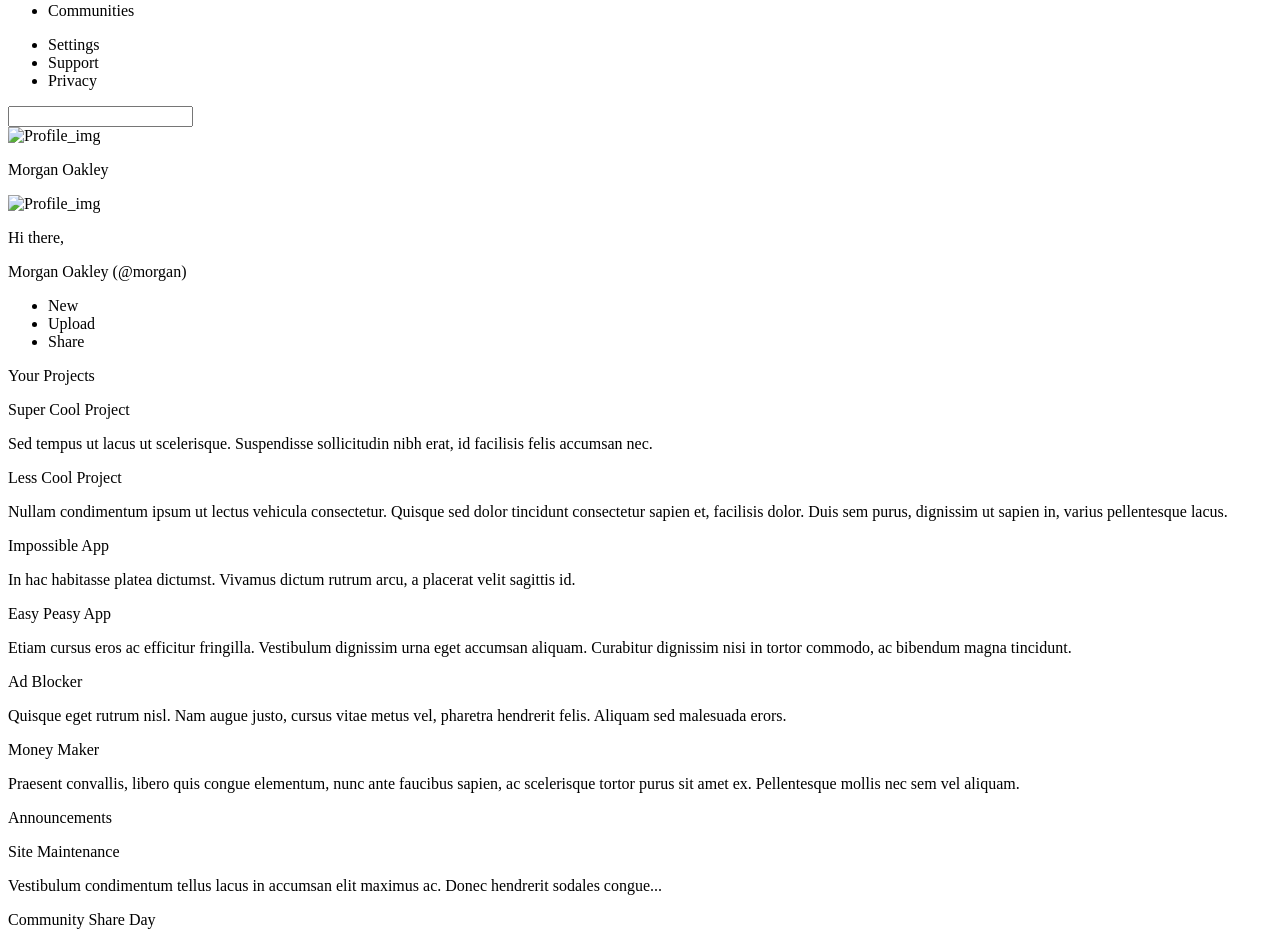
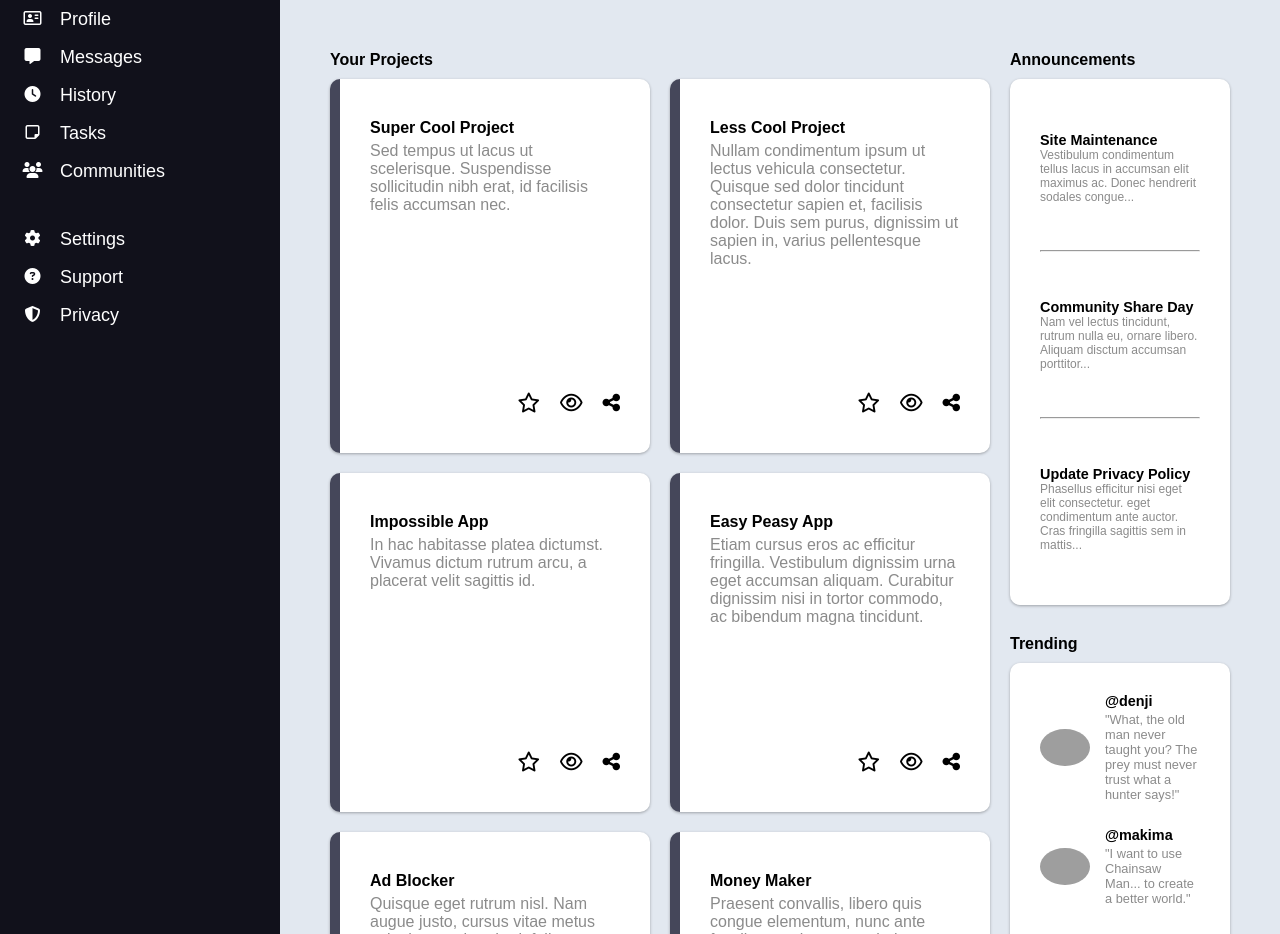
Before and after one commit to smlrodrigues/Admin-Dashboard, a plain HTML site: page index.html in a window 1280 px wide. Shown: the part 138-1072 px from the top of the page. Drawn offline with Linux system fonts and the light colour scheme; grey boxes are pictures that could not be loaded.

Commit message:
Adiciona estilo css
Além disso, adiciona e corrige conteudo do html

```diff
--- a/index.html
+++ b/index.html
@@ -7,27 +7,44 @@
     <title>Admin Dashboard</title>
     <link rel="stylesheet" href="style.css">
     <script src="script.js" defer></script>
+    <script src="https://kit.fontawesome.com/8d62256ae4.js" crossorigin="anonymous"></script>
 </head>
 <body>
     <div class="grid">
         <div class="sidebar">
-            <div class="logo">
-                <p class="text-logo">Dashboard</p>
+            <div class="logo-section">
+                <ul>
+                    <li class="icon">
+                        <i class="fa-regular fa-square"></i>
+                    </li>
+                    <li>
+                        <p>Dashboard</p>
+                    </li>
+                </ul>
             </div>
-            <div class="items-sidebar">
+            <div class="items-section">
                 <ul>
+                    <li class="icon"><i class="fa-solid fa-house"></i></li>
                     <li>Home</li>
+                    <li class="icon"><i class="fa-regular fa-address-card"></i></li>
                     <li>Profile</li>
+                    <li class="icon"><i class="fa-solid fa-message"></i></li>
                     <li>Messages</li>
+                    <li class="icon"><i class="fa-solid fa-clock"></i></li>
                     <li>History</li>
+                    <li class="icon"><i class="fa-regular fa-note-sticky"></i></li>
                     <li>Tasks</li>
+                    <li class="icon"><i class="fa-solid fa-users"></i></li>
                     <li>Communities</li>
                 </ul>
             </div>
-            <div class="config-items">
+            <div class="config-section">
                 <ul>
+                    <li class="icon"><i class="fa-solid fa-gear"></i></li>
                     <li>Settings</li>
+                    <li class="icon"><i class="fa-solid fa-circle-question"></i></li>
                     <li>Support</li>
+                    <li class="icon"><i class="fa-solid fa-shield-halved"></i></li>
                     <li>Privacy</li>
                 </ul>
             </div>
@@ -35,18 +52,22 @@
         <div class="header">
             <div class="header-top">
                 <div class="search">
+                    <i class="fa-solid fa-magnifying-glass"></i>
                     <input type="search">
                 </div>
                 <div class="profile-small">
-                    <img src="" alt="Profile_img">
-                    <p class="name">Morgan Oakley</p>
+                    <i class="fa-regular fa-bell"></i>
+                    <img src="https://cdn.donmai.us/sample/49/c8/sample-49c87f922b07efe32e96df3a39321817.jpg" alt="Profile_img">
+                    <p class="name">Makima</p>
                 </div>
             </div>
             <div class="header-main">
-                <img src="" alt="Profile_img">
-                <div class="welcome-msg">
-                    <p>Hi there,</p>
-                    <p>Morgan Oakley (@morgan)</p>
+                <div class="welcome-section">
+                    <img src="https://cdn.donmai.us/sample/49/c8/sample-49c87f922b07efe32e96df3a39321817.jpg" alt="Profile_img">
+                    <div class="welcome-msg">
+                        <p>Hi there,</p>
+                        <p>Makima (@makima)</p>
+                    </div>
                 </div>
                 <div class="actions">
                     <ul>
@@ -66,34 +87,64 @@
                         <p class="card-description">
                             Sed tempus ut lacus ut scelerisque. Suspendisse sollicitudin nibh erat, id facilisis felis accumsan nec.
                         </p>
+                        <div class="card-actions">
+                            <i class="fa-regular fa-star"></i>
+                            <i class="fa-regular fa-eye"></i>
+                            <i class="fa-solid fa-share-nodes"></i>
+                        </div>
                     </div>
                     <div class="card-item">
                         <p class="card-title">Less Cool Project</p>
                         <p class="card-description">
                             Nullam condimentum ipsum ut lectus vehicula consectetur. Quisque sed dolor tincidunt consectetur sapien et, facilisis dolor. Duis sem purus, dignissim ut sapien in, varius pellentesque lacus.
                         </p>
+                        <div class="card-actions">
+                            <i class="fa-regular fa-star"></i>
+                            <i class="fa-regular fa-eye"></i>
+                            <i class="fa-solid fa-share-nodes"></i>
+                        </div>
                     </div>
                     <div class="card-item">
                         <p class="card-title">Impossible App</p>
                         <p class="card-description">
                             In hac habitasse platea dictumst. Vivamus dictum rutrum arcu, a placerat velit sagittis id.
                         </p>
+                        <div class="card-actions">
+                            <i class="fa-regular fa-star"></i>
+                            <i class="fa-regular fa-eye"></i>
+                            <i class="fa-solid fa-share-nodes"></i>
+                        </div>
                     </div>
                     <div class="card-item">
                         <p class="card-title">Easy Peasy App</p>
                         <p class="card-description">Etiam cursus eros ac efficitur fringilla. Vestibulum dignissim urna eget accumsan aliquam. Curabitur dignissim nisi in tortor commodo, ac bibendum magna tincidunt.</p>
+                        <div class="card-actions">
+                            <i class="fa-regular fa-star"></i>
+                            <i class="fa-regular fa-eye"></i>
+                            <i class="fa-solid fa-share-nodes"></i>
+                        </div>
                     </div>
                     <div class="card-item">
                         <p class="card-title">Ad Blocker</p>
                         <p class="card-description">
                             Quisque eget rutrum nisl. Nam augue justo, cursus vitae metus vel, pharetra hendrerit felis. Aliquam sed malesuada erors.
                         </p>
+                        <div class="card-actions">
+                            <i class="fa-regular fa-star"></i>
+                            <i class="fa-regular fa-eye"></i>
+                            <i class="fa-solid fa-share-nodes"></i>
+                        </div>
                     </div>
                     <div class="card-item">
                         <p class="card-title">Money Maker</p>
                         <p class="card-description">
                             Praesent convallis, libero quis congue elementum, nunc ante faucibus sapien, ac scelerisque tortor purus sit amet ex. Pellentesque mollis nec sem vel aliquam.
                         </p>
+                        <div class="card-actions">
+                            <i class="fa-regular fa-star"></i>
+                            <i class="fa-regular fa-eye"></i>
+                            <i class="fa-solid fa-share-nodes"></i>
+                        </div>
                     </div>
                 </div>
             </div>
@@ -106,12 +157,14 @@
                             Vestibulum condimentum tellus lacus in accumsan elit maximus ac. Donec hendrerit sodales congue...
                         </p>
                     </div>
+                    <hr>
                     <div class="announcements-items">
                         <p class="item-title">Community Share Day</p>
                         <p class="description">
                             Nam vel lectus tincidunt, rutrum nulla eu, ornare libero. Aliquam disctum accumsan porttitor...
                         </p>
                     </div>
+                    <hr>
                     <div class="announcements-items">
                         <p class="item-title">Update Privacy Policy</p>
                         <p class="description">
@@ -121,28 +174,29 @@
                 </div>
             </div>
             <div class="trending">
-                <div class="trending-imgs">
-                    <img src="" alt="trending-img">
-                    <img src="" alt="trending-img">
-                    <img src="" alt="trending-img">
-                    <img src="" alt="trending-img">
-                </div>
-                <div class="trending-info">
+                <p class="title-main-content">Trending</p>
+                <div class="trending-grid">
+                    <img src="https://i.pinimg.com/originals/a5/80/3e/a5803ef313f74b294da49b1ca7097528.jpg" alt="trending-img">
                     <div class="item-info">
-                        <p class="nickname">@tegan</p>
-                        <p class="info">World Peace Builder</p>
+                        <p class="nickname">@denji</p>
+                        <p class="info">"What, the old man never taught you? The prey must never trust what a hunter says!"</p>
                     </div>
+                    <img src="https://cdn.donmai.us/sample/49/c8/sample-49c87f922b07efe32e96df3a39321817.jpg" alt="trending-img">
+                     <div class="item-info">
+                        <p class="nickname">@makima</p>
+                        <p class="info">"I want to use Chainsaw Man... to create a better world."</p>
+                    </div>
+                    <img src="https://avatarfiles.alphacoders.com/303/thumb-303426.jpg" alt="trending-img">
                     <div class="item-info">
-                        <p class="nickname">@morgan</p>
-                        <p class="info">Super Cool Project</p>
+                        <p class="nickname">@power</p>
+                        <p class="info">"Bow before me, human! My name is Power!"
+
+                        </p>
                     </div>
+                    <img src="https://encrypted-tbn0.gstatic.com/images?q=tbn:ANd9GcQlakZ1h5_0tqMURO1i_UA7WEkjtYixhLGzMusPYZqhkJqF2TvD0_uJSXBlWOp9CuPTFao&usqp=CAU" alt="trending-img">
                     <div class="item-info">
-                        <p class="nickname">@kendall</p>
-                        <p class="info">Life Changing App</p>
-                    </div>
-                    <div class="item-info">
-                        <p class="nickname">@alex</p>
-                        <p class="info">No Traffic</p>
+                        <p class="nickname">@aki</p>
+                        <p class="info">Even if my life is shortened... I won't let Denji get killed!"</p>
                     </div>
                 </div>
             </div>
--- a/style.css
+++ b/style.css
@@ -0,0 +1,328 @@
+* {
+    padding: 0;
+    margin: 0;
+    box-sizing: border-box;
+}
+
+ul {
+    list-style-type: none;
+}
+
+body {
+    height: 100vh;
+}
+
+.grid {
+    font-family: sans-serif;
+    display: grid;
+    grid-template-columns: min-content 1fr;
+    grid-template-rows: min-content 1fr;
+    height: 100vh;
+}
+
+.sidebar {
+    grid-column: 1 / 2;
+    grid-row: 1 / 3;
+    background-color: #11111b;
+    width: 280px;
+}
+
+.header {
+    grid-column: 2 / 3;
+    grid-row: 1 / 2;
+    background-color: white;
+}
+
+.main-content {
+    grid-column: 2 / 3;
+    grid-row: 2 / 3;
+    background-color: #e2e8f0;
+}
+
+/* SIDEBAR STYLE*/
+.sidebar {
+    display: flex;
+    flex-direction: column;
+    flex-grow: 0;
+    gap: 40px;
+    padding: 15px;
+}
+
+.items-section .icon + li,
+.config-section .icon + li {
+    font-size: 18px;
+}
+
+.items-section .icon + li:hover,
+.config-section .icon + li:hover {
+    font-weight: bold;
+}
+
+.logo-section ul,
+.items-section ul,
+.config-section ul{
+    color: white;
+    display: grid;
+    grid-template-columns: 35px 1fr;
+    justify-content: center;
+    align-items: center;
+    gap: 10px;
+}
+
+.icon {
+    justify-self: center;
+    align-self: center;
+    padding: 5px 0;
+}
+
+.logo-section .icon {
+    font-size: 35px;
+}
+
+.logo-section p {
+    font-size: 25px;
+}
+
+
+
+/* HEADER STYLE */
+
+.header {
+    display: flex;
+    flex-direction: column;
+    padding: 0 50px;
+    justify-content: space-between;
+    box-shadow: 0px 1px 3px rgba(0, 0, 0, 0.3);
+    z-index: 1;
+}
+
+.header > .header-top {
+    display: grid;
+    grid-template-columns: 1fr auto;
+    justify-content: center;
+    align-items: center;
+    gap: 50px;
+    padding: 10px 0;
+}
+
+img {
+    border-radius: 100%;
+    width: 65px;
+    height: auto;
+}
+
+
+.profile-small img {
+    width: 40px;
+}
+
+.profile-small {
+    display: flex;
+    justify-content: center;
+    align-items: center;
+    gap: 20px;
+    font-size: 20px;
+    font-weight: bold;
+}
+
+.search {
+    display: flex;
+    gap: 20px;
+    align-items: center;
+    justify-content: center;
+    font-size: 20px;
+}
+
+.search input {
+    flex: 1;
+    height: 30px;
+    border-radius: 20px;
+    background-color: #e2e8f0;
+    border: 0;
+    padding: 5px 15px;
+}
+
+.header-main {
+    display: flex;
+    justify-content: space-between;
+    align-items: center;
+    padding: 15px 0;
+}
+
+.welcome-section {
+    display: flex;
+    align-items: center;
+    gap: 20px;
+    font-weight: bold;
+}
+
+.welcome-msg {
+    display: flex;
+    flex-direction: column;
+    gap: 5px;
+}
+
+.welcome-msg > p:first-child {
+    font-size: 12px;
+}
+
+.welcome-msg > p:last-child {
+    font-size: 25px;
+}
+
+.actions ul {
+    display: grid;
+    grid-template-columns: repeat(3, 1fr);
+    text-align: center;
+    gap: 20px;
+}
+
+.actions li {
+    background-color: #11111b;
+    width: 100%;
+    color: white;
+    padding: 10px 20px;
+    font-weight: bold;
+    border-radius: 20px;
+}
+
+.actions li:hover {
+    background-color: #8b8b8b;
+    color: #11111b;
+}
+
+
+/* MAIN CONTENT */
+.main-content {
+    display: grid;
+    grid-template-columns: 3fr 1fr;
+    grid-template-rows: 1fr 1fr;
+    gap: 20px;
+    padding: 50px ;
+}
+
+.projects {
+    grid-column: 1 / 2 ;
+    grid-row: 1 / 3;
+    display: flex;
+    flex-direction: column;
+}
+
+.announcements {
+    grid-column: 2 / 3;
+    grid-row: 1 / 2;
+    display: flex;
+    flex-direction: column;
+}
+
+.trending {
+    grid-column: 2 / 3;
+    grid-row: 2 / 3;
+    display: flex;
+    flex-direction: column;
+}
+
+.title-main-content {
+    font-weight: bold;
+    margin: 10px 0;
+}
+
+/* projects section */
+
+.cards-grid {
+    display: grid;
+    height: 100%;
+    grid-template-columns: repeat(2, 1fr);
+    gap: 20px;
+}
+
+.card-item {
+    background-color: white;
+    box-shadow: 0 2px 3px rgba(0, 0, 0, 0.1);
+    padding: 40px 30px;
+    border-radius: 10px;
+    display: grid;
+    grid-template-columns: 1fr;
+    grid-template-rows: min-content 1fr min-content;
+    gap: 5px;
+    border-left: 10px solid #45475a;
+}
+
+
+.card-title {
+    font-weight: bold;
+}
+
+.card-description {
+    color: #8b8b8b;
+}
+
+.card-actions {
+    display: flex;
+    justify-content: end;
+    gap: 20px;
+    font-size: 20px;
+}
+
+/* Announcements section */
+
+.announcements-card {
+    display: grid;
+    grid-template-columns: 1fr;
+    grid-template-rows: repeat(auto-fit, 1fr);
+    align-items: center;
+    background-color: white;
+    border-radius: 10px;
+    height: 100%;
+    padding: 30px;
+}
+
+.announcements .item-title {
+    font-weight: bold;
+    font-size: 0.9rem;
+}
+
+.announcements .description {
+    font-size: 12px;
+    color: #8b8b8b;
+}
+
+/* Trending section */
+.trending {
+    display: flex;
+    flex-direction: column;
+}
+
+.trending-grid {
+    display: grid;
+    grid-template-columns: min-content 1fr;
+    grid-template-rows: repeat(4, 1fr);
+    gap: 10px 15px;
+    padding: 30px;
+    place-content: center;
+    align-items: center;
+    background-color: white;
+    height: 100%;
+    border-radius: 10px;
+}
+
+.trending img {
+    width: 50px;
+}
+
+.nickname {
+    font-size: 0.9rem;
+    font-weight: bold;
+    margin-bottom: 3px;
+}
+
+.info {
+    font-size: 0.8rem;
+    color: #8b8b8b;
+}
+
+.card-item,
+.announcements-card,
+.trending-grid {
+    box-shadow: 0px 1px 3px rgba(0, 0, 0, 0.3);
+}
```
